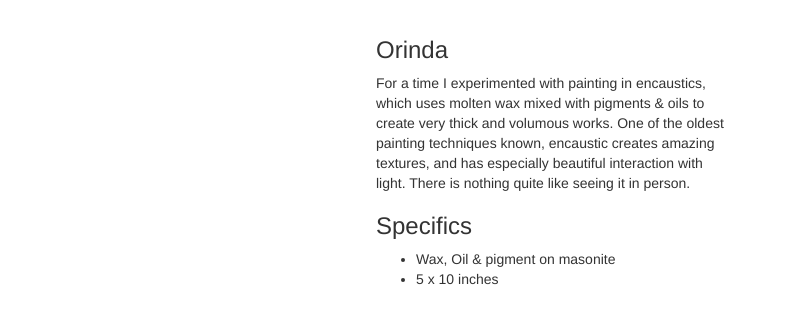
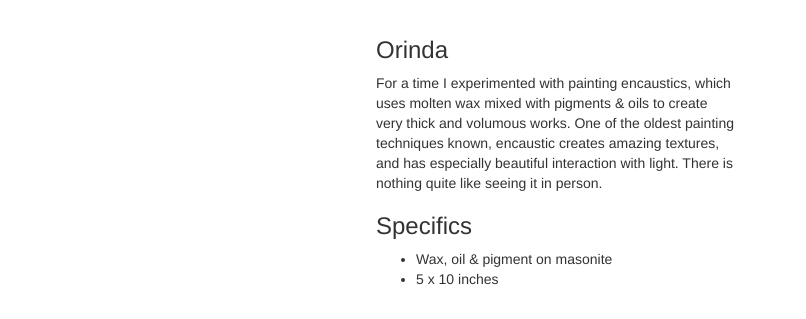
Before and after one commit to cthompso/cthompso.github.io, a plain HTML site: page orinda.html in a window 1280 px wide. Shown: the part 163-482 px from the top of the page, 474-1280 px from the left. Drawn offline with Linux system fonts and the light colour scheme.

Commit message:
typos and cleanup

```diff
--- a/orinda.html
+++ b/orinda.html
@@ -84,8 +84,7 @@
 
             <div class="col-md-4">
                 <h3>Orinda</h3>
-                <p>For a time I experimented with painting in
-                encaustics, which uses molten wax mixed with pigments
+                <p>For a time I experimented with painting encaustics, which uses molten wax mixed with pigments
                 & oils to create very thick and volumous works. One
                 of the oldest painting techniques known, encaustic
                 creates amazing textures, and has especially
@@ -93,7 +92,7 @@
                 quite like seeing it in person.</p>
                 <h3>Specifics</h3>
                 <ul>
-                    <li>Wax, Oil & pigment on masonite</li>
+                    <li>Wax, oil & pigment on masonite</li>
                     <li>5 x 10 inches</li>
                 </ul>
             </div>
```
Also changed, not shown: louvre.html (+2 -2 lines), palmsprings.html (+1 -1 lines).
